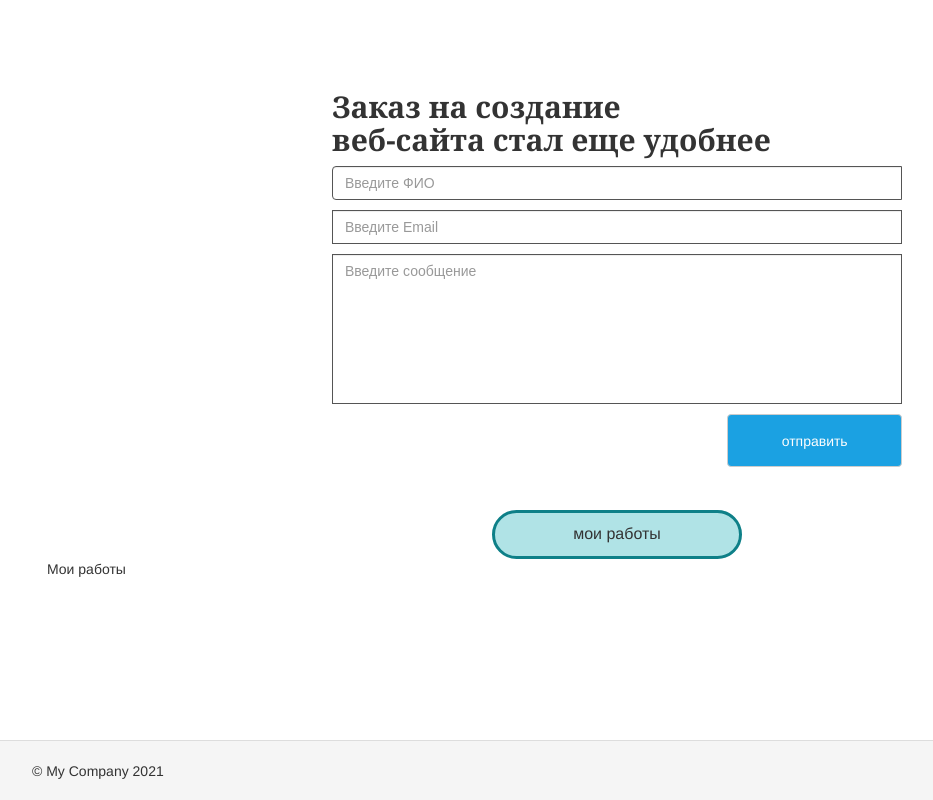
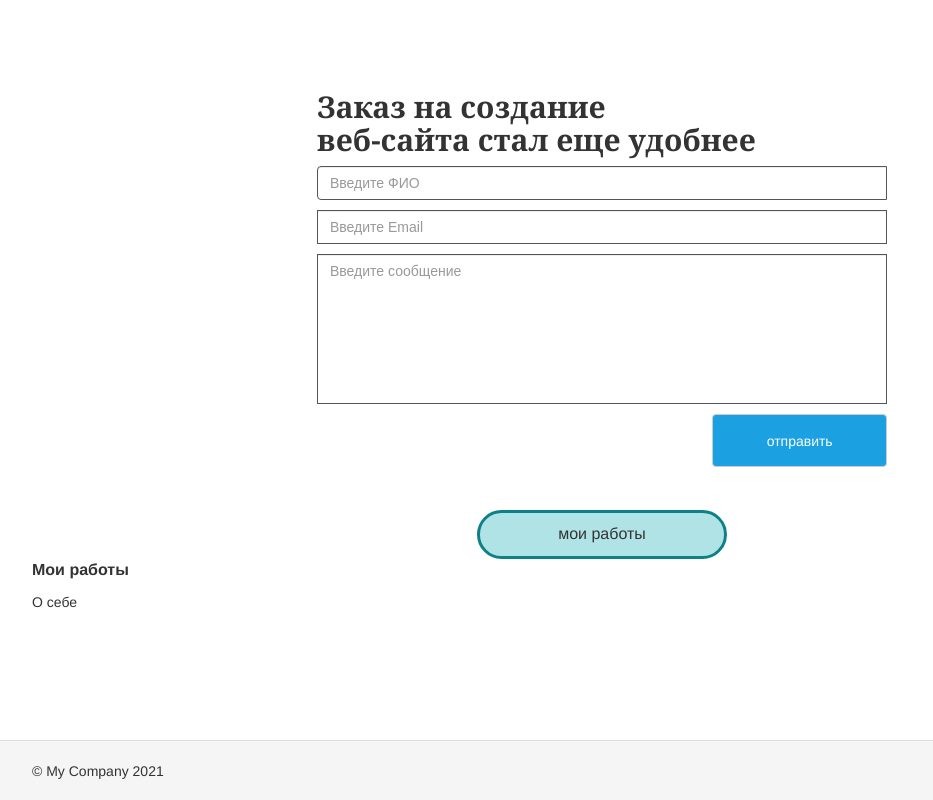
Before and after one commit to CrazyYakov/YiiPortfolio, a Yii app: template views/site/index.php in a window 1280 px wide. Shown: the whole page, without its empty margins (38-971 px from the left). Run offline with PHP 8.4 and a stand-in for Yii, Linux system fonts and the light colour scheme; the template is opened without the code that fills it, so the values that code supplies are empty; some libraries are stand-ins or nearby versions.

Commit message:
Updated homepage for portfolio

```diff
--- a/controllers/SiteController.php
+++ b/controllers/SiteController.php
@@ -97,6 +97,7 @@ class SiteController extends Controller
             ],
         ]);
 
+        //return var_dump($dataProvider);
         return $this->render('index', [
             'dataProvider' => $dataProvider,
         ]);
--- a/views/site/index.php
+++ b/views/site/index.php
@@ -12,7 +12,7 @@ $this->title = 'My Yii Application';
 ?>
 <div class="site-index">
 
-    <div class="container  first-str">
+    <div class="first-str">
         <div class="text-start h2 center-block" style="width: 50%;">
             <p style=" font-family:Georgia; font-weight: bold;"> Заказ на создание
                 <br> веб-сайта стал еще удобнее
@@ -39,9 +39,10 @@ $this->title = 'My Yii Application';
         </div>
 
     </div>
-    <div class="container second-str">
+    <div class=" second-str">
         <p>Мои работы</p>
         <div class="works">
+
             <?php
             echo GridView::widget([
                 'dataProvider' => $dataProvider,
@@ -51,7 +52,7 @@ $this->title = 'My Yii Application';
                         'value' => function ($data) {
                             return ('data:' . $data->image->type . ';base64,' . base64_encode($data->image->image));
                         },
-                        'format' => ['image', ['width' => '100px', 'height' => 'auto']],
+                        'format' => ['image', ['width' => '200px', 'height' => '200px']],
                     ]
                 ]
             ]);
@@ -59,6 +60,6 @@ $this->title = 'My Yii Application';
         </div>
     </div>
     <div class="third-str">
-
+        <p>О себе</p>
     </div>
 </div>
--- a/web/css/site.css
+++ b/web/css/site.css
@@ -148,3 +148,29 @@ a.desc:after {
     font-size: 12pt;
     border: solid #0e8088;
 }
+
+.second-str>p {
+    font-weight: bolder;
+    font-size: 12pt;
+    font-family: helvetica;
+}
+
+.summary {
+    display: none;
+}
+
+table.table-bordered {
+    border: none;
+}
+
+table>thead {
+    display: none;
+}
+
+table tbody {
+    display: flex;
+}
+
+table tbody tr {
+    margin-right: 20px;
+}
```
